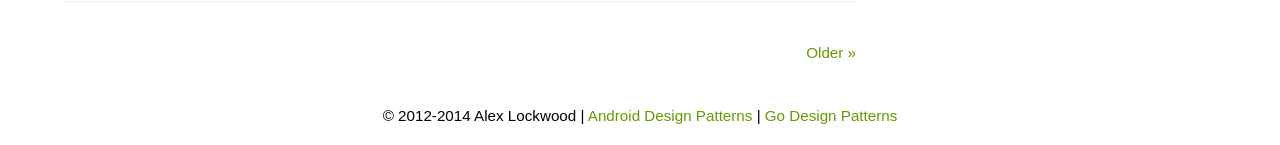
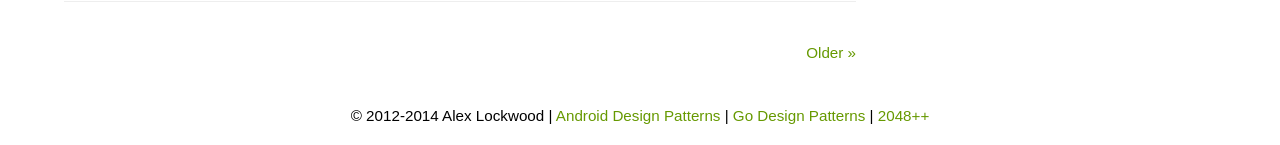
Before and after one commit to alexjlockwood/AndroidDesignPatterns, a Jekyll site: the page built from index.html, in a window 1280 px wide. Shown: the part 1958-2103 px from the top of the page. Built offline with Jekyll 4.4.1, drawn with Linux system fonts in a browser that asks for light colours; some web fonts are replaced; Markdown is read by kramdown in place of the engine named in the settings; the list of posts is cut into pages by our own code; comment, search, counter and statistics services are not loaded.

Commit message:
added footer link

```diff
--- a/_layouts/default.html
+++ b/_layouts/default.html
@@ -107,7 +107,9 @@
     <div id="copyright" class="container">
       <p>&copy; 2012-{{ site.time | date: "%Y" }} Alex Lockwood |
 	<a href="{{ site.baseurl }}">Android Design Patterns</a> |
-	<a href="http://www.godesignpatterns.com">Go Design Patterns</a></p>
+	<a href="http://www.godesignpatterns.com">Go Design Patterns</a> |
+	<a href="https://play.google.com/store/apps/details?id=com.alexjlockwood.twentyfortyeight">2048++</a>
+      </p>
     </div>
 
     <script type="text/javascript">
```
